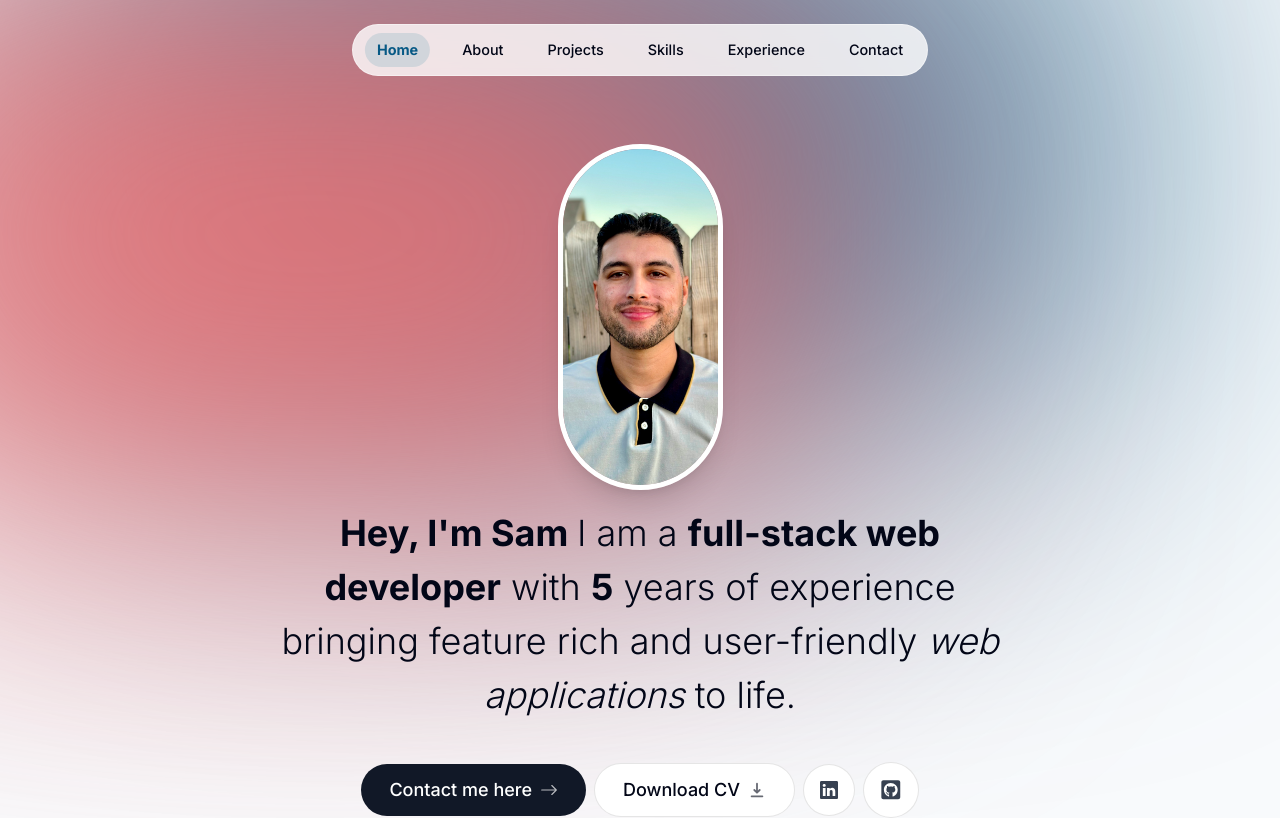
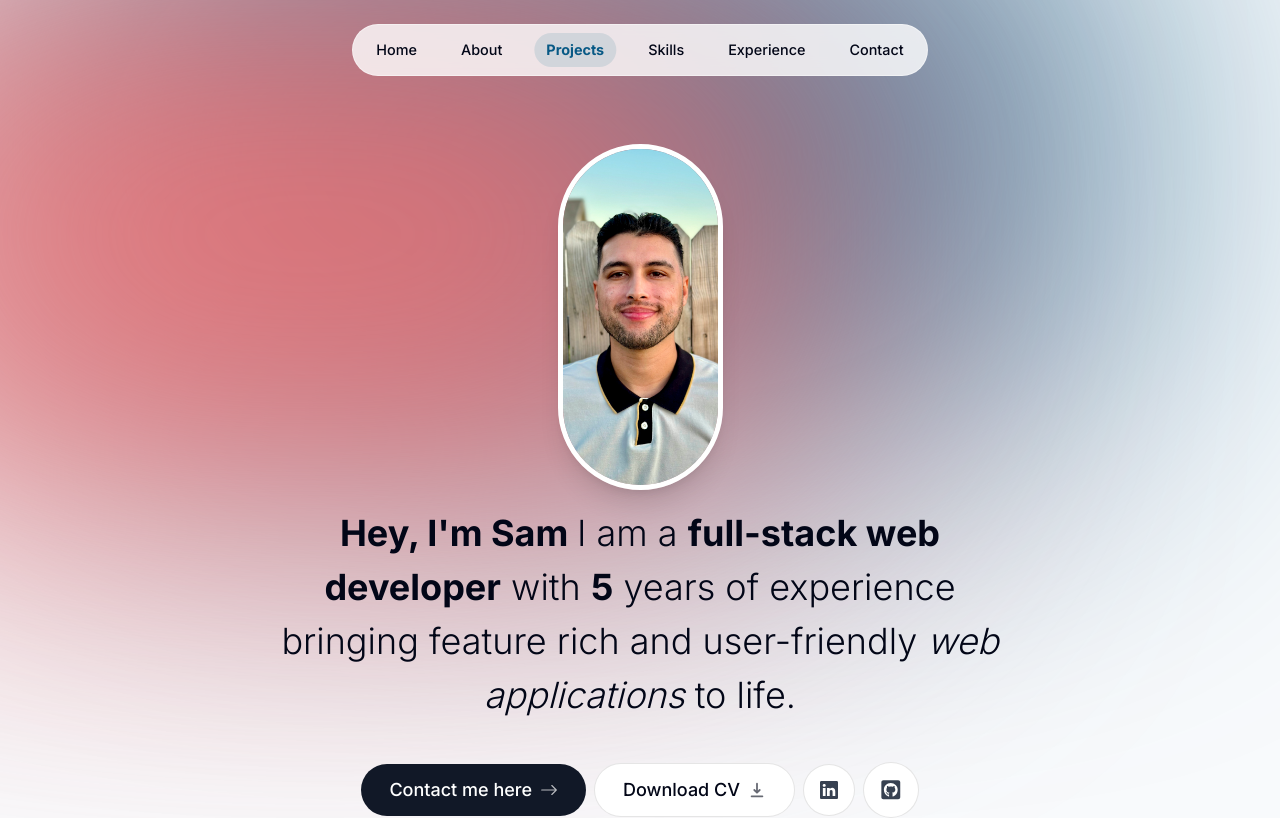
Before and after one commit to AustinPerez760/personal-portfolio-3.0, a Next.js app in the folder my-portfolio/: page / in a window 1280 px wide. Shown: the top 818 px of the page. Built offline with nearby package versions, Linux system fonts and the light colour scheme.

Commit message:
added acrtive page indicator in header with animation to easily indicate which section of page user is on

```diff
--- a/my-portfolio/components/about.tsx
+++ b/my-portfolio/components/about.tsx
@@ -1,14 +1,23 @@
 'use client';
 
-import React from 'react';
+import React, { useEffect } from 'react';
 import SectionHeading from './section-heading';
 import { motion } from 'framer-motion';
+import { useInView } from 'react-intersection-observer';
+import { useActiveSectionContext } from '@/context/active-section-context';
 
-type Props = {};
+export default function About() {
+	const { ref, inView } = useInView({ threshold: 0.5 });
+	const { setActiveSection } = useActiveSectionContext();
 
-export default function About({}: Props) {
+	useEffect(() => {
+		if (inView) {
+			setActiveSection('About');
+		}
+	}, [inView, setActiveSection]);
 	return (
 		<motion.section
+			ref={ref}
 			className='mb-28 max-w-[45rem] text-center leading-8 sm:mb-40 scroll-mt-28'
 			initial={{ opacity: 0, y: 100 }}
 			animate={{ opacity: 1, y: 0 }}
--- a/my-portfolio/components/header.tsx
+++ b/my-portfolio/components/header.tsx
@@ -1,15 +1,14 @@
 'use client';
 
-import React, { use, useContext, useState } from 'react';
+import React from 'react';
 import { motion } from 'framer-motion';
 import { links } from '@/lib/data';
 import Link from 'next/link';
 import clsx from 'clsx';
-import { ActiveSectionContext } from '@/context/active-section-context';
-import { useActiveSection } from '@/context/active-section-context';
+import { useActiveSectionContext } from '@/context/active-section-context';
 
 export default function Header() {
-	const { activeSection, setActiveSection } = useActiveSection();
+	const { activeSection, setActiveSection } = useActiveSectionContext();
 	return (
 		<header className='z-[999] relative'>
 			<motion.div
--- a/my-portfolio/components/intro.tsx
+++ b/my-portfolio/components/intro.tsx
@@ -1,16 +1,28 @@
 'use client';
 
 import Image from 'next/image';
-import React from 'react';
+import React, { useEffect } from 'react';
 import { motion } from 'framer-motion';
 import Link from 'next/link';
 import { BsArrowRight, BsLinkedin } from 'react-icons/bs';
 import { HiDownload } from 'react-icons/hi';
 import { FaGithubSquare } from 'react-icons/fa';
+import { useInView } from 'react-intersection-observer';
+import { useActiveSectionContext } from '@/context/active-section-context';
 
 export default function Intro() {
+	const { ref, inView } = useInView();
+	const { setActiveSection } = useActiveSectionContext();
+
+	useEffect(() => {
+		if (inView) {
+			setActiveSection('Home');
+		}
+	}, [inView, setActiveSection]);
+
 	return (
 		<section
+			ref={ref}
 			id='home'
 			className='mb-28 max-w-[50rem] mx-auto text-center sm:mb-0 scroll-mt-[100rem]'>
 			<div className='flex items-center justify-center'>
--- a/my-portfolio/components/projects.tsx
+++ b/my-portfolio/components/projects.tsx
@@ -1,11 +1,24 @@
-import React from 'react';
+'use client';
+
+import React, { useEffect } from 'react';
 import SectionHeading from './section-heading';
 import { projectsData } from '@/lib/data';
 import Project from './project';
+import { useInView } from 'react-intersection-observer';
+import { useActiveSectionContext } from '@/context/active-section-context';
 
 export default function Projects() {
+	const { ref, inView } = useInView({ threshold: 0.5 });
+	const { setActiveSection } = useActiveSectionContext();
+
+	useEffect(() => {
+		if (inView) {
+			setActiveSection('Projects');
+		}
+	}, [inView, setActiveSection]);
+
 	return (
-		<section id='projects' className='scroll-mt-28'>
+		<section ref={ref} id='projects' className='scroll-mt-28'>
 			<SectionHeading>My projects</SectionHeading>
 			<div>
 				{projectsData.map((project, index) => (
--- a/my-portfolio/context/active-section-context.tsx
+++ b/my-portfolio/context/active-section-context.tsx
@@ -33,7 +33,7 @@
 	);
 }
 
-export function useActiveSection() {
+export function useActiveSectionContext() {
 	const context = useContext(ActiveSectionContext);
 
 	if (context === null) {
--- a/my-portfolio/package.json
+++ b/my-portfolio/package.json
@@ -14,7 +14,8 @@
     "next": "15.1.6",
     "react": "^19.0.0",
     "react-dom": "^19.0.0",
-    "react-icons": "^5.4.0"
+    "react-icons": "^5.4.0",
+    "react-intersection-observer": "^9.15.1"
   },
   "devDependencies": {
     "@eslint/eslintrc": "^3",
```
Also changed, not shown: 1 other file (tests, documents, lock files or other folders).
